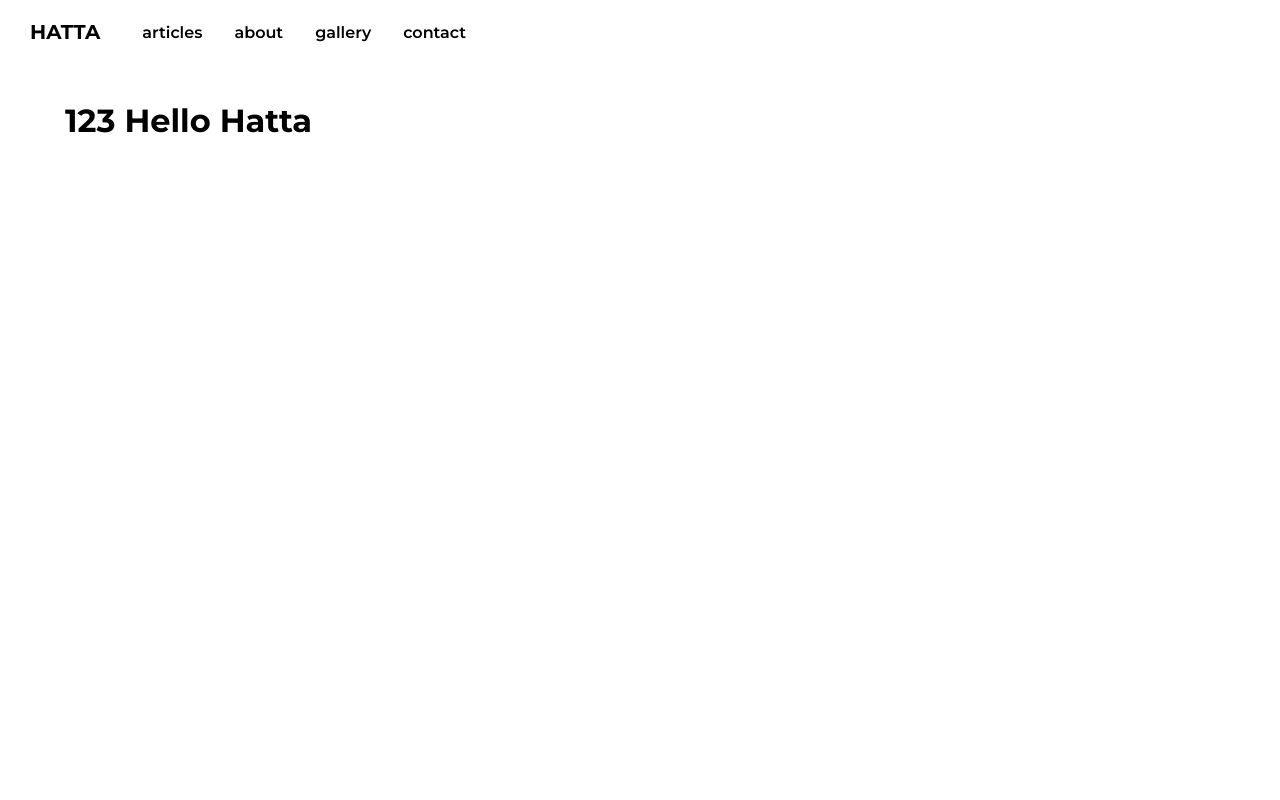
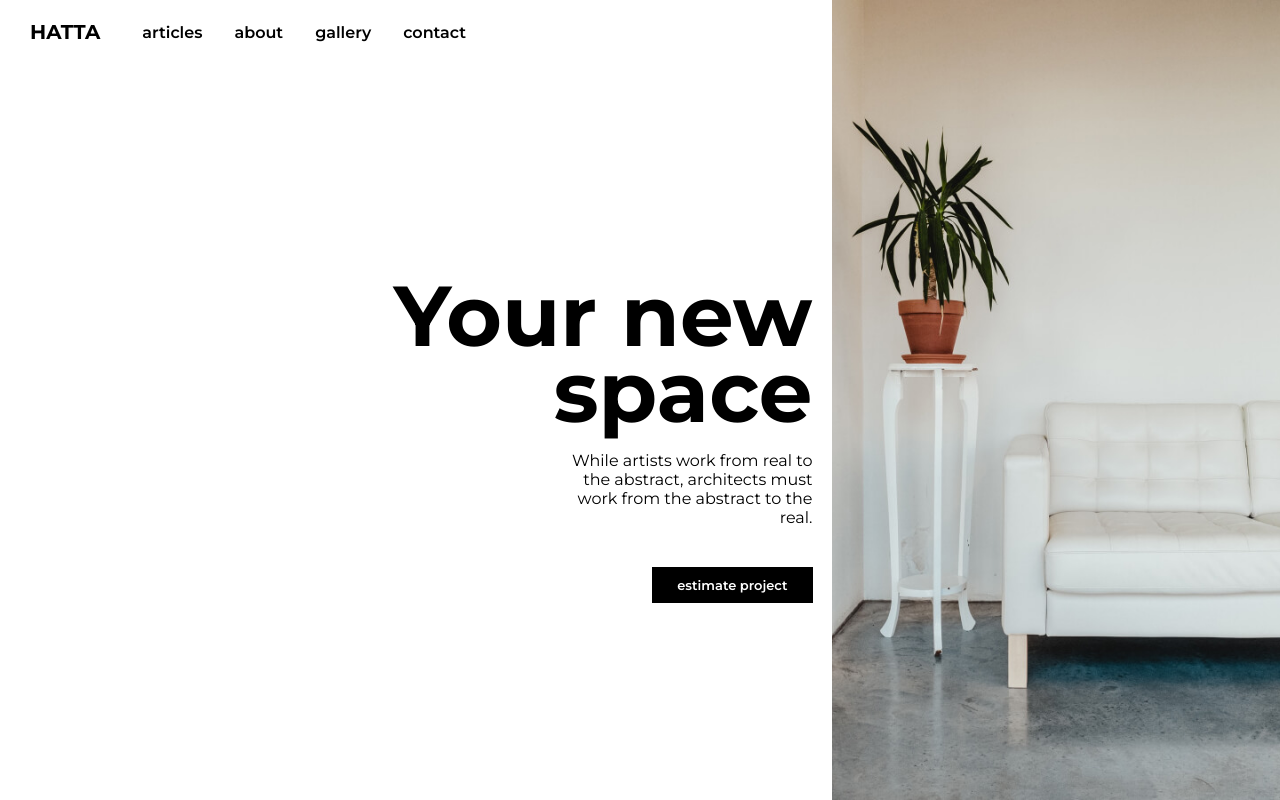
Before and after one commit to KosarAntoni/hatta-website, a Gatsby site: page / in a window 1280 px wide. Built offline with nearby package versions, Linux system fonts and the light colour scheme; Gatsby itself is replaced by a stand-in of ours.

Commit message:
Add image to hero page;

```diff
--- a/gatsby-config.js
+++ b/gatsby-config.js
@@ -24,6 +24,7 @@ module.exports = {
         path: `${__dirname}/src/assets/images`,
       },
     },
+    `gatsby-plugin-image`,
     `gatsby-transformer-sharp`,
     `gatsby-plugin-sharp`,
     // {
--- /dev/null
+++ b/src/components/Button/Button.js
@@ -0,0 +1,13 @@
+import styled from 'styled-components';
+
+const Button = styled.button`
+  background-color: black;
+  border: none;
+  padding: 10px 25px;
+  color: white;
+  font-size: 13px;
+  font-weight: 600;
+  flex-shrink: 0;
+`;
+
+export default Button;
--- a/src/pages/index.js
+++ b/src/pages/index.js
@@ -1,9 +1,60 @@
-import React from "react";
+import React from "react"
+import { graphql } from "gatsby"
+import Button from "../components/Button/Button"
+import styled from "styled-components"
+import { GatsbyImage } from "gatsby-plugin-image"
 
-const IndexPage = () => (
+const ContentWrapper = styled.div`
+  width: 65%;
+  height: calc(100vh - 80px);
+  text-align: right;
+  display: flex;
+  flex-direction: column;
+  justify-content: center;
+  align-items: flex-end;
+
+  h1 {
+    font-size: 85px;
+    width: 70%;
+    line-height: 0.9;
+    margin: 0;
+  }
+
+  p {
+    margin: 20px 0 40px;
+    width: 35%;
+  }
+`
+
+const ImageWrapper = styled(GatsbyImage)`
+  position: absolute;
+  top: 0;
+  right: 0;
+  width: 35%;
+  height: 100vh;
+  object-fit: cover;
+`
+
+const IndexPage = ({ data }) => (
   <>
-    <h1>123 Hello Hatta</h1>
+    {console.log(data)}
+    <ContentWrapper>
+      <h1>Your new space</h1>
+      <p>While artists work from real to the abstract, architects must work from the abstract to the
+        real.</p>
+      <Button>estimate project</Button>
+    </ContentWrapper>
+    <ImageWrapper image={data.file.childImageSharp.gatsbyImageData} alt=""/>
   </>
-);
+)
 
-export default IndexPage;
+export const query = graphql`
+  {
+    file(name: {eq: "hero"}) {
+      childImageSharp {
+        gatsbyImageData(layout: FULL_WIDTH, placeholder: TRACED_SVG)
+      }
+    }
+  }
+`
+export default IndexPage
```
Also changed, not shown: package.json (+5 -4 lines), src/assets/images/hero.jpg (added), 1 other file.
